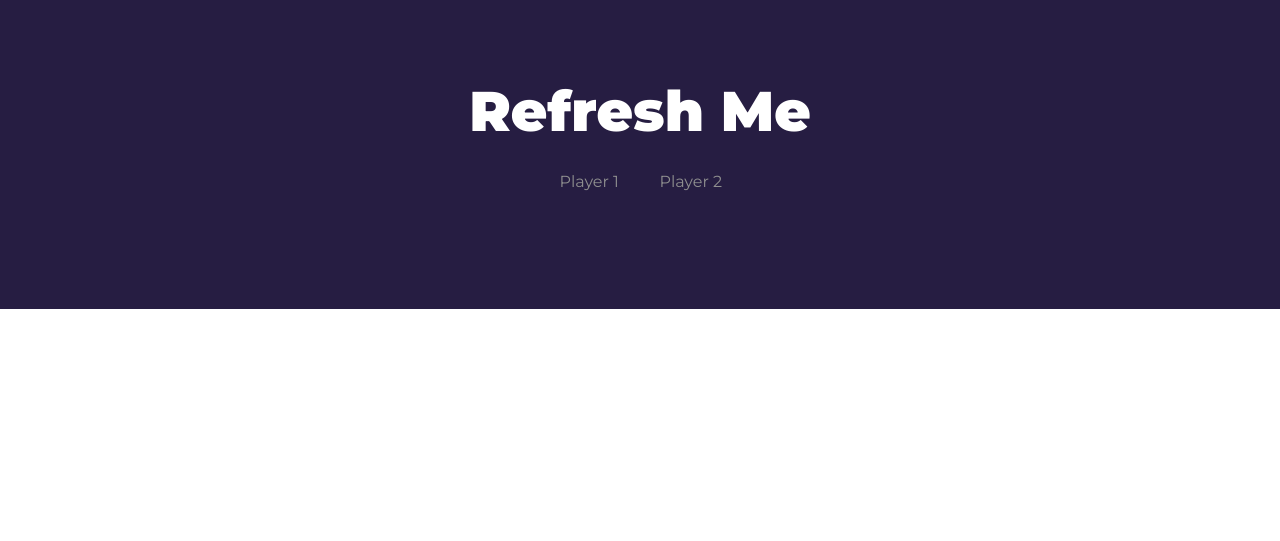
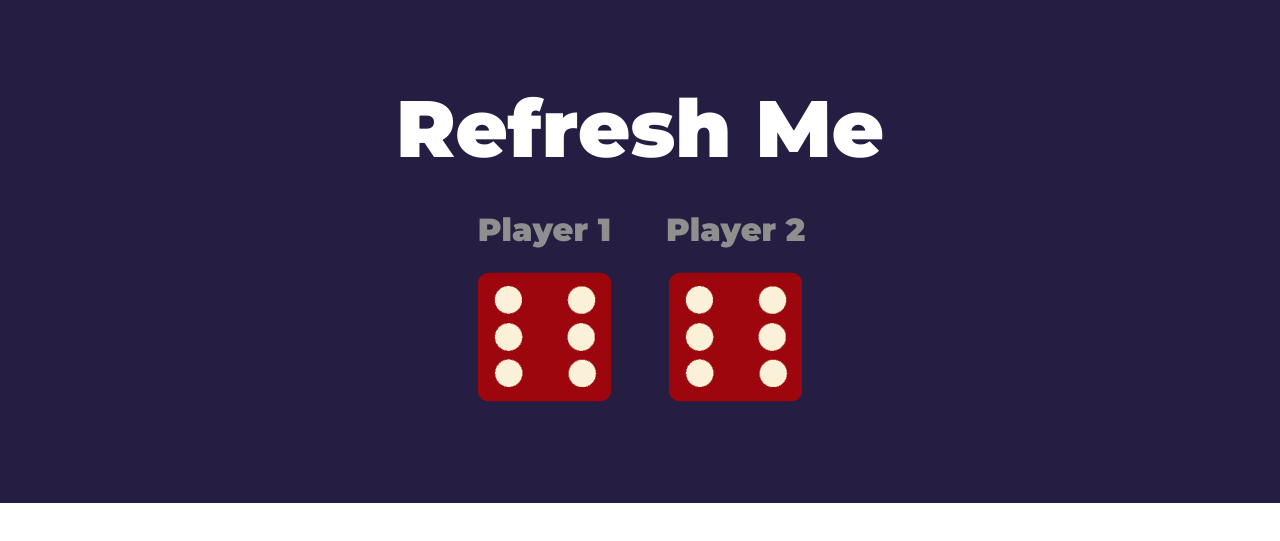
Before and after one commit to Amauri22/MystyryApp, a website: page diceGame.html in a window 1280 px wide. Shown: the part 131-672 px from the top of the page. Drawn offline with nearby package versions, Linux system fonts and the light colour scheme.

Commit message:
dice add

```diff
--- a/css/styles.css
+++ b/css/styles.css
@@ -191,12 +191,22 @@ p {
 
 }
 
+/*dice*/
 .dice-game {
     text-align: center;
     margin-top:  -10%;
 }
 
 .players {
-    padding: 1% 40% 1% 40%;
-    font-size: 1rem;
+    padding: 1% 30% 1% 30%;
+    font-weight: bold;
+    font-size: 2rem;
 }
+
+.h1dice {
+    font-size: 5rem;
+}
+
+.img1 , .img2 {
+    width: 80%;
+}
--- a/diceGame.html
+++ b/diceGame.html
@@ -78,10 +78,16 @@
       </div>
       <!--      Dice Game-->
       <div class="dice-game container-fluid">
-        <h1>Refresh Me</h1>
+        <h1 class="h1dice">Refresh Me</h1>
         <div class="row players">
-          <div class="col-lg-6 col-md-6"><p>Player 1</p></div>
-          <div class="col-lg-6 col-md-6"><p>Player 2</p></div>
+          <div class="col-lg-6 col-md-6 dice">
+            <p>Player 1</p>
+            <img class="img1" src="images/dice6.png" />
+          </div>
+          <div class="col-lg-6 col-md-6 dice">
+            <p>Player 2</p>
+            <img class="img2" src="images/dice6.png" />
+          </div>
         </div>
       </div>
     </section>
```
